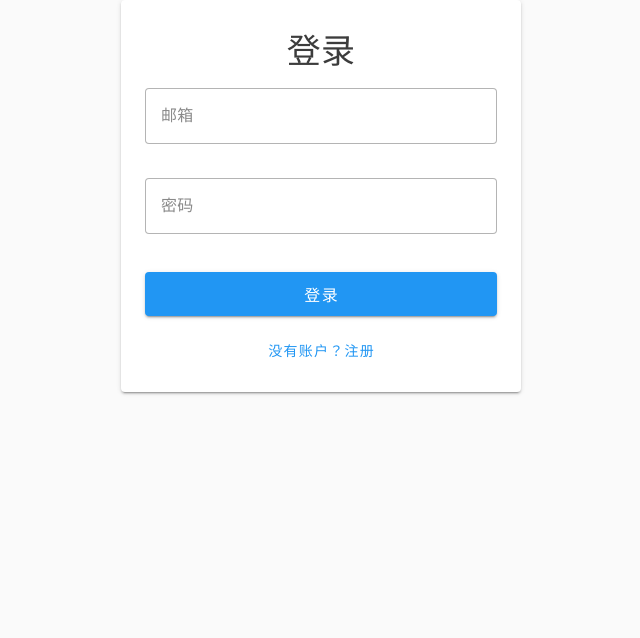
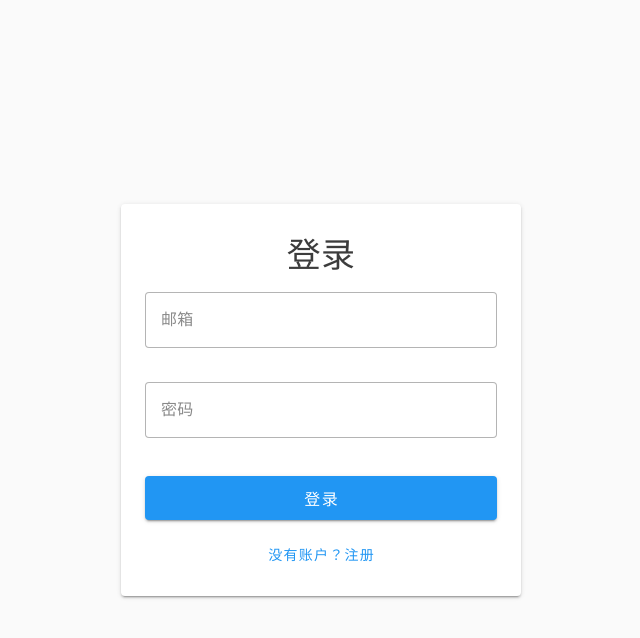
Before and after one commit to Frederick-S/minimoney, a Vue app: page /login in a window 1280 px wide. Shown: the top 638 px of the page, without its empty margins (319-959 px from the left). Built offline with nearby package versions, Linux system fonts and the light colour scheme.

Commit message:
Fix authentication UI and layout issues

```diff
--- a/src/App.vue
+++ b/src/App.vue
@@ -7,17 +7,23 @@
       </div>
 
       <!-- Main App -->
-      <v-container v-else class="pa-0 max-w-md mx-auto" fluid>
-        <!-- Header (only show if user is authenticated) -->
+      <v-container v-else class="pa-0 max-w-md mx-auto d-flex flex-column" fluid style="min-height: 100vh;">
+        <!-- Header (only show if user is authenticated and not on login page) -->
         <AppHeader
-          v-if="user"
+          v-if="user && $route.name !== 'Login'"
           :user="user"
           @logout="handleLogout"
           @change-password="showPasswordChange = true"
         />
 
         <!-- Main Content Area -->
-        <div class="content-area">
+        <div
+          class="content-area flex-grow-1"
+          :class="{
+            'd-flex flex-column justify-center': $route.name === 'Login',
+            'overflow-auto': $route.name !== 'Login'
+          }"
+        >
           <router-view
             :refresh-trigger="refreshTrigger"
             @edit="handleEditExpense"
@@ -35,8 +41,8 @@
           />
         </div>
 
-        <!-- Bottom Navigation (only show if authenticated) -->
-        <BottomNavigation v-if="user" />
+        <!-- Bottom Navigation (only show if authenticated and not on login page) -->
+        <BottomNavigation v-if="user && $route.name !== 'Login'" />
 
         <!-- Expense Form Dialog (only show if authenticated) -->
         <ExpenseFormManager
@@ -93,8 +99,17 @@ const handleEditExpense = (expense: Expense) => {
 
 <style scoped>
 .content-area {
-  min-height: calc(100vh - 64px - 56px); /* Subtract header and bottom nav height */
+  min-height: 0; /* Allow flex item to shrink */
+}
+
+/* For authenticated pages - normal scroll behavior */
+.content-area.overflow-auto {
   padding-bottom: 120px; /* Extra space for floating button */
+}
+
+/* For login page - center content vertically */
+.content-area.d-flex.justify-center {
+  padding: 2rem;
 }
 
 .fixed-fab {
--- a/src/router/index.ts
+++ b/src/router/index.ts
@@ -44,12 +44,22 @@ router.beforeEach(async (to, from, next) => {
     await initAuth()
   }
 
+  console.log('Router guard:', {
+    to: to.path,
+    from: from.path,
+    user: user.value?.id || 'no user',
+    requiresAuth: to.meta.requiresAuth
+  })
+
   // Check if route requires authentication
   if (to.meta.requiresAuth && !user.value) {
+    console.log('Redirecting to login - no user for protected route')
     next('/login')
   } else if (to.path === '/login' && user.value) {
+    console.log('Redirecting to home - user already authenticated')
     next('/home')
   } else {
+    console.log('Allowing navigation')
     next()
   }
 })
```
